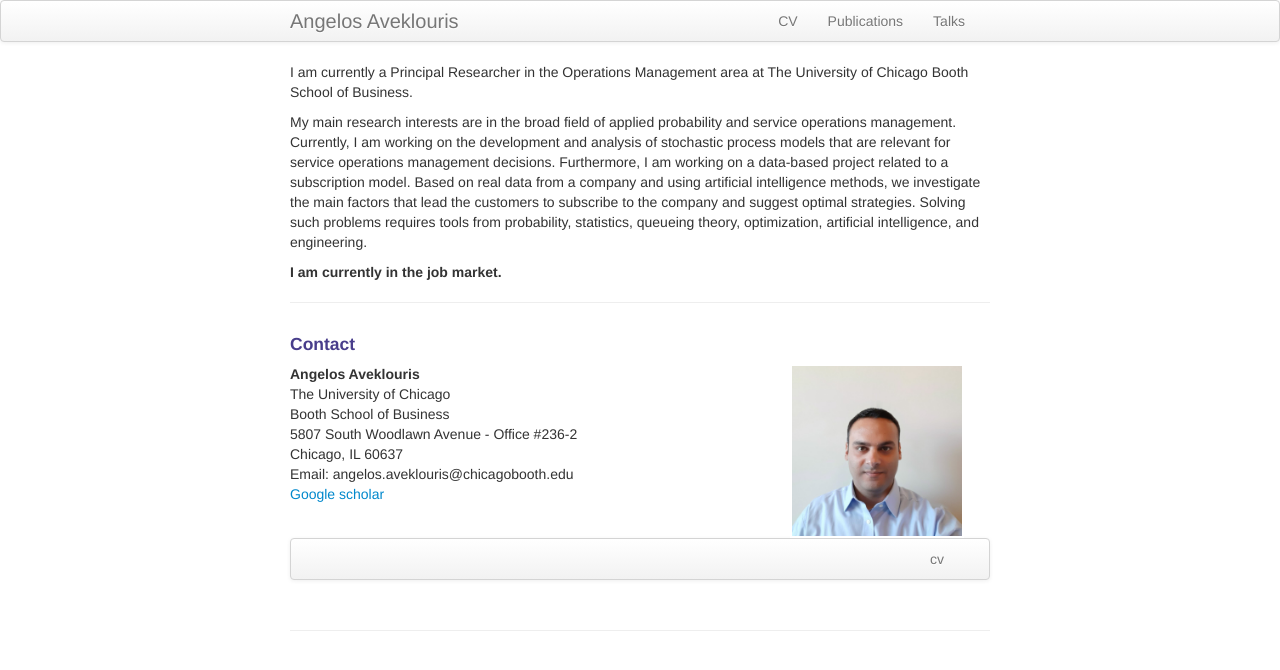
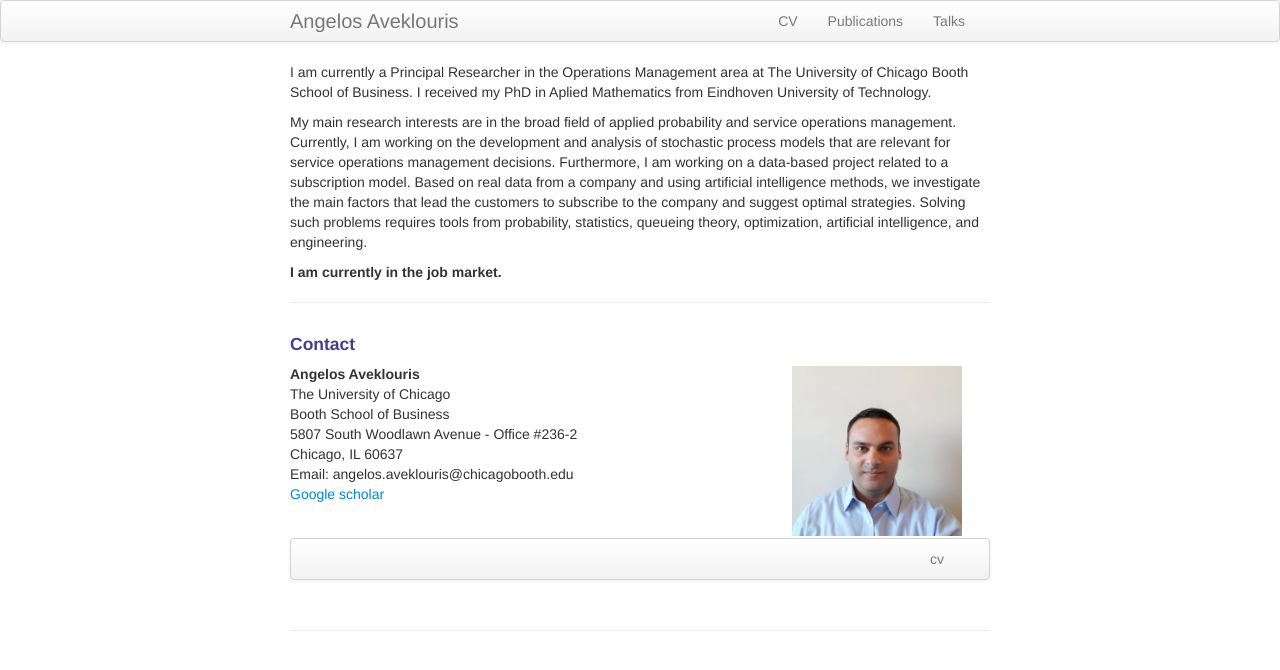
Before and after one commit to Angelos90/Angelos90.github.io, a Jekyll site: the page built from index.md, in a window 1280 px wide. Shown: the top 670 px of the page. Built offline with Jekyll 4.4.1, drawn with Linux system fonts in a browser that asks for light colours.

Commit message:
Update index.md

```diff
--- a/index.md
+++ b/index.md
@@ -4,7 +4,7 @@ title: Angelos Aveklouris
 description: Angelos Aveklouris is a Principal Researcher at The University of Chicago Booth School of Business.
 keywords: Angelos, Aveklouris, mathematics, pilot, airplanes
 ---
-I am currently a Principal Researcher in the Operations Management area at The University of Chicago Booth School of Business.
+I am currently a Principal Researcher in the Operations Management area at The University of Chicago Booth School of Business. I received my PhD in Aplied Mathematics from Eindhoven University of Technology.
 
 My main research interests are in the broad field of applied probability and service operations management. Currently, I am working on the development and analysis of stochastic process models that are relevant for service operations management decisions. Furthermore, I am working on a data-based project related to a subscription model. Based on real data from a company and using artificial intelligence methods, we investigate the main factors that lead the customers to subscribe to the company and suggest optimal strategies. Solving such problems requires tools from probability, statistics, queueing theory, optimization, artificial intelligence, and engineering.
 
```
